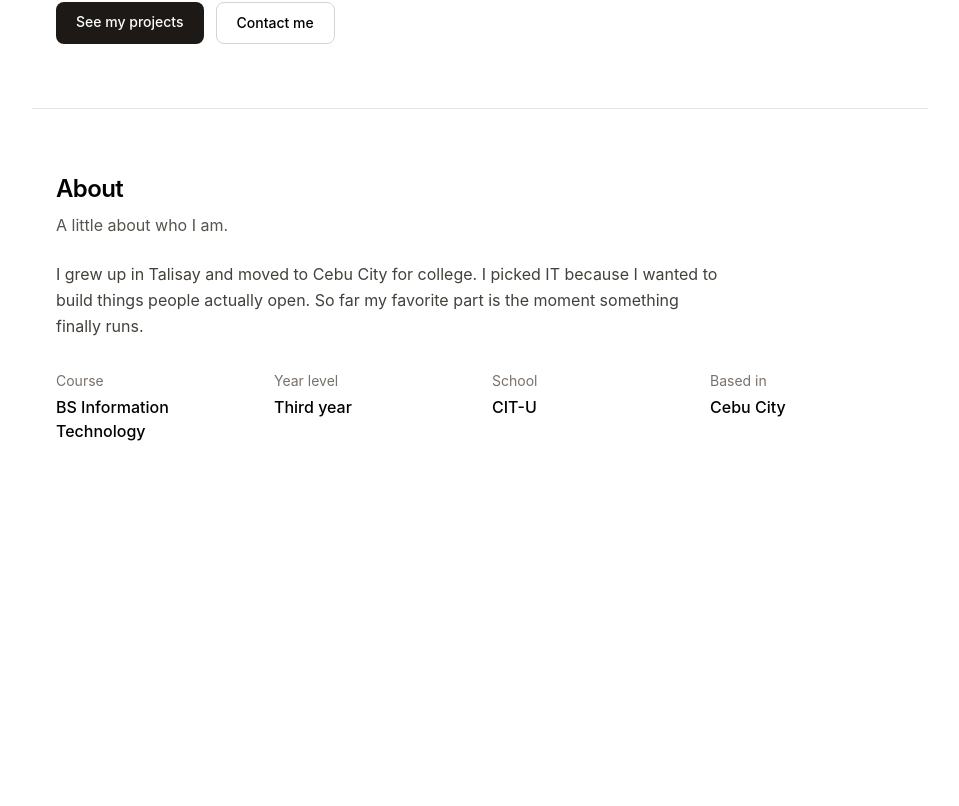
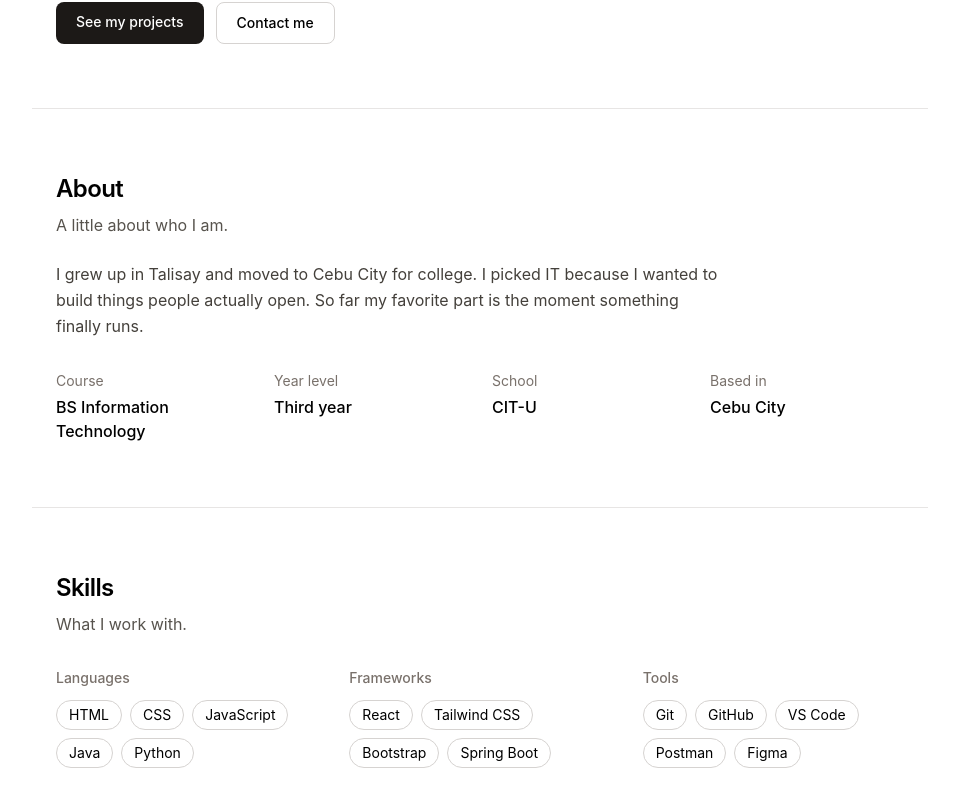
Before and after one commit to Rey-Galo/CSIT340G8-Lab2-Galo, a React (Vite) app: page / in a window 1280 px wide. Shown: the part 326-1132 px from the top of the page, without its empty margins (160-1119 px from the left). Before the commit the page ends 833 px from the top, so only its background shows below. Built offline with nearby package versions, Linux system fonts and the light colour scheme.

Commit message:
Added skill section

```diff
--- a/src/App.jsx
+++ b/src/App.jsx
@@ -1,6 +1,7 @@
 import Navbar from "./components/Navbar";
 import Hero from "./components/Hero";
 import AboutSection from "./components/AboutSection";
+import SkillsSection from "./components/SkillsSection";
 import "./App.css";
 
 function App() {
@@ -11,6 +12,7 @@ function App() {
 
       <main>
         <AboutSection />
+        <SkillsSection />
       </main>
     </>
   );
--- /dev/null
+++ b/src/components/SkillTag.jsx
@@ -0,0 +1,10 @@
+
+function SkillTag({ name }) {
+  return (
+    <span class="rounded-full border border-stone-300 px-3 py-1 text-sm">
+      {name}
+    </span>
+  );
+}
+
+export default SkillTag;
--- /dev/null
+++ b/src/components/SkillsSection.jsx
@@ -0,0 +1,46 @@
+import SkillTag from './SkillTag';
+
+function SkillsSection() {
+  return (
+    <section
+      id="skills"
+      class="max-w-4xl mx-auto px-6 py-16 border-t border-stone-200 scroll-mt-16"
+    >
+      <h2 class="text-2xl font-semibold tracking-tight">Skills</h2>
+      <p class="mt-2 text-stone-600">What I work with.</p>
+      <div class="mt-8 grid gap-8 sm:grid-cols-3">
+        <div>
+          <h3 class="text-sm font-medium text-stone-500">Languages</h3>
+          <div class="mt-3 flex flex-wrap gap-2">
+            <SkillTag name="HTML" />
+            <SkillTag name="CSS" />
+            <SkillTag name="JavaScript" />
+            <SkillTag name="Java" />
+            <SkillTag name="Python" />
+          </div>
+        </div>
+        <div>
+          <h3 class="text-sm font-medium text-stone-500">Frameworks</h3>
+          <div class="mt-3 flex flex-wrap gap-2">
+            <SkillTag name="React" />
+            <SkillTag name="Tailwind CSS" />
+            <SkillTag name="Bootstrap" />
+            <SkillTag name="Spring Boot" />
+          </div>
+        </div>
+        <div>
+          <h3 class="text-sm font-medium text-stone-500">Tools</h3>
+          <div class="mt-3 flex flex-wrap gap-2">
+            <SkillTag name="Git" />
+            <SkillTag name="GitHub" />
+            <SkillTag name="VS Code" />
+            <SkillTag name="Postman" />
+            <SkillTag name="Figma" />
+          </div>
+        </div>
+      </div>
+    </section>
+  );
+}
+
+export default SkillsSection;
```
